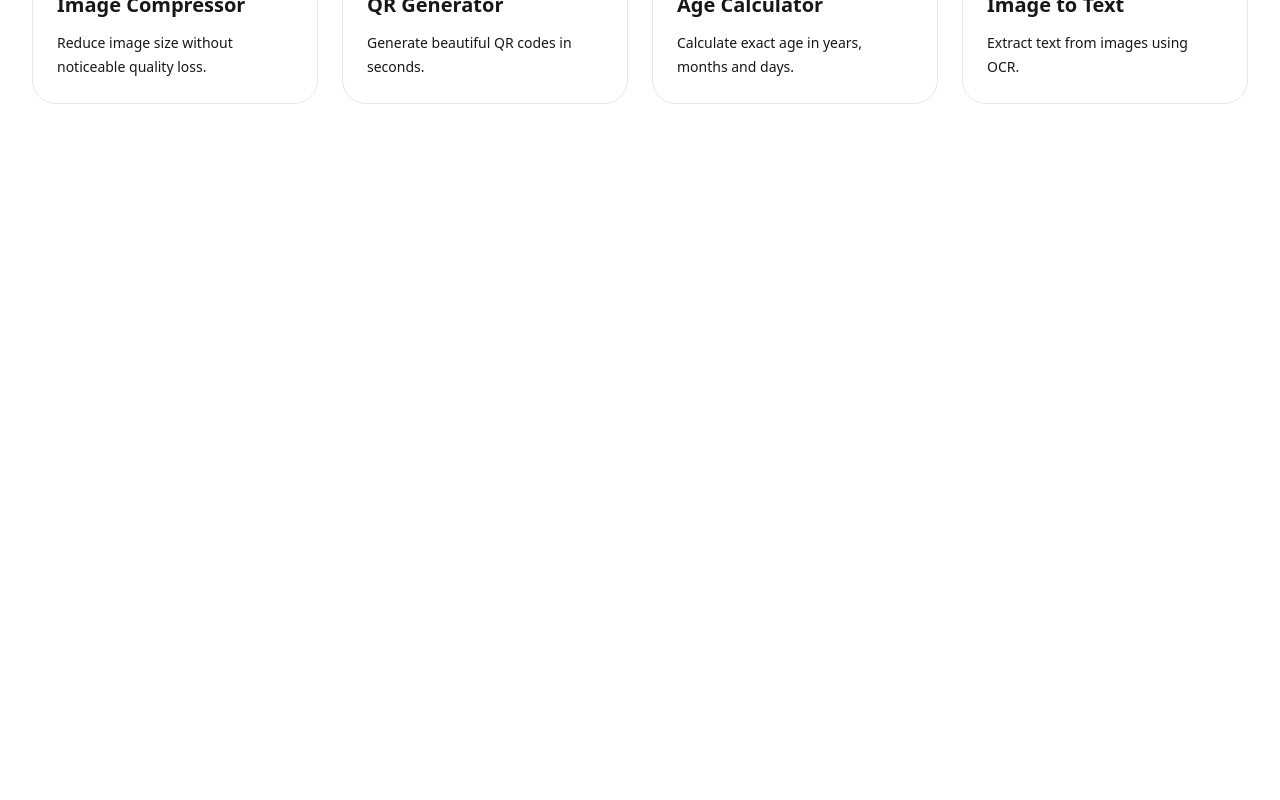
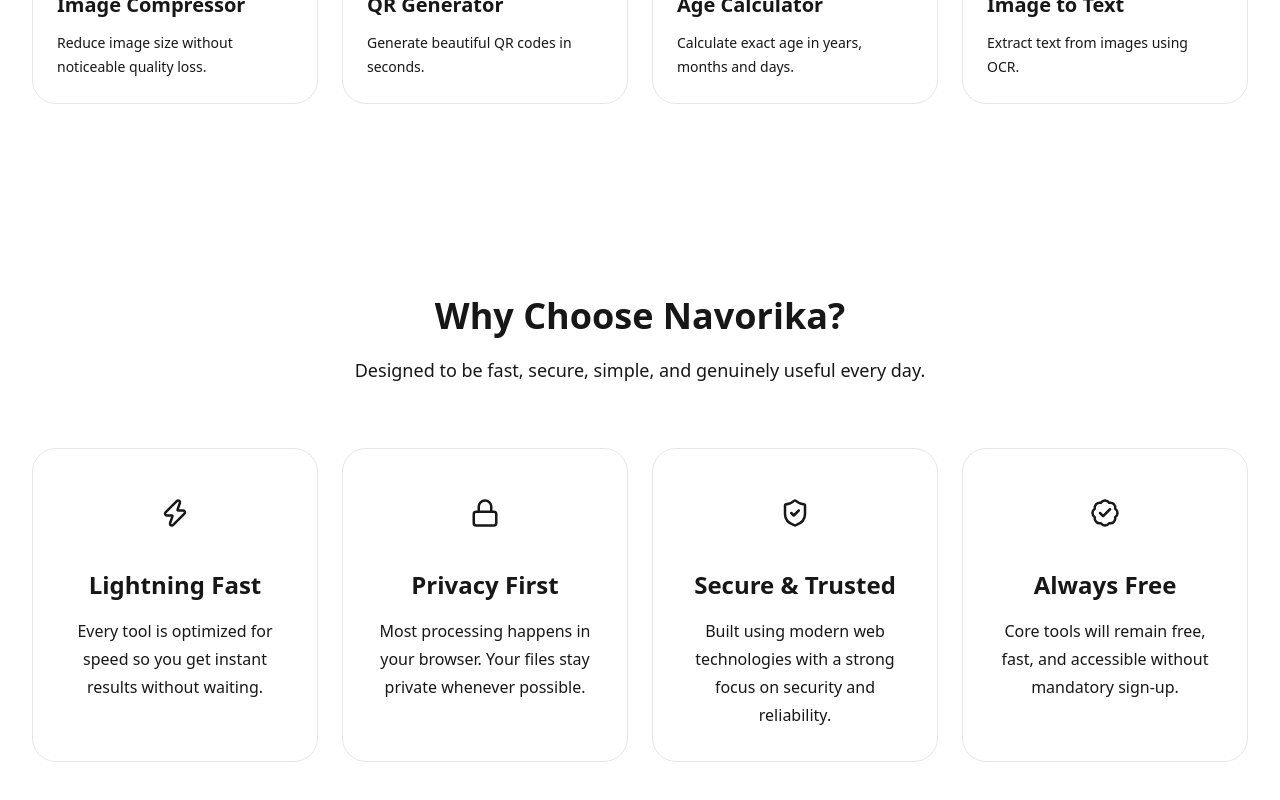
Before and after one commit to js91872/navorika, a Next.js app: page / in a window 1280 px wide. Shown: the part 2567-3367 px from the top of the page. Before the commit the page ends 2767 px from the top, so only its background shows below. Built offline with nearby package versions, Linux system fonts and the light colour scheme.

Commit message:
v0.1.5 Add Why Choose Navorika section

```diff
--- a/src/app/page.tsx
+++ b/src/app/page.tsx
@@ -2,6 +2,7 @@
 import Hero from "@/components/home/Hero";
 import Categories from "@/components/home/Categories";
 import FeaturedTools from "@/components/home/FeaturedTools";
+import WhyNavorika from "@/components/home/WhyNavorika";
 
 export default function Home() {
   return (
@@ -10,6 +11,7 @@
       <Hero />
       <Categories />
       <FeaturedTools />
+      <WhyNavorika />
     </>
   );
 }
--- /dev/null
+++ b/src/components/home/FeatureCard.tsx
@@ -0,0 +1,29 @@
+import { LucideIcon } from "lucide-react";
+
+interface FeatureCardProps {
+  icon: LucideIcon;
+  title: string;
+  description: string;
+}
+
+export default function FeatureCard({
+  icon: Icon,
+  title,
+  description,
+}: FeatureCardProps) {
+  return (
+    <div className="rounded-3xl border border-border bg-card p-8 text-center transition-all duration-300 hover:-translate-y-1 hover:shadow-xl">
+      <div className="mx-auto flex h-16 w-16 items-center justify-center rounded-2xl bg-primary/10 text-primary">
+        <Icon size={30} />
+      </div>
+
+      <h3 className="mt-6 text-2xl font-semibold">
+        {title}
+      </h3>
+
+      <p className="mt-4 leading-7 text-muted-foreground">
+        {description}
+      </p>
+    </div>
+  );
+}
--- /dev/null
+++ b/src/components/home/WhyNavorika.tsx
@@ -0,0 +1,63 @@
+import Container from "@/components/ui/Container";
+import FeatureCard from "./FeatureCard";
+
+import {
+  Zap,
+  ShieldCheck,
+  Lock,
+  BadgeCheck,
+} from "lucide-react";
+
+const features = [
+  {
+    title: "Lightning Fast",
+    description:
+      "Every tool is optimized for speed so you get instant results without waiting.",
+    icon: Zap,
+  },
+  {
+    title: "Privacy First",
+    description:
+      "Most processing happens in your browser. Your files stay private whenever possible.",
+    icon: Lock,
+  },
+  {
+    title: "Secure & Trusted",
+    description:
+      "Built using modern web technologies with a strong focus on security and reliability.",
+    icon: ShieldCheck,
+  },
+  {
+    title: "Always Free",
+    description:
+      "Core tools will remain free, fast, and accessible without mandatory sign-up.",
+    icon: BadgeCheck,
+  },
+];
+
+export default function WhyNavorika() {
+  return (
+    <section className="py-24">
+      <Container>
+        <div className="mx-auto max-w-3xl text-center">
+          <h2 className="text-4xl font-bold">
+            Why Choose Navorika?
+          </h2>
+
+          <p className="mt-5 text-lg text-muted-foreground">
+            Designed to be fast, secure, simple, and genuinely useful every day.
+          </p>
+        </div>
+
+        <div className="mt-16 grid gap-6 md:grid-cols-2 xl:grid-cols-4">
+          {features.map((feature) => (
+            <FeatureCard
+              key={feature.title}
+              {...feature}
+            />
+          ))}
+        </div>
+      </Container>
+    </section>
+  );
+}
```
